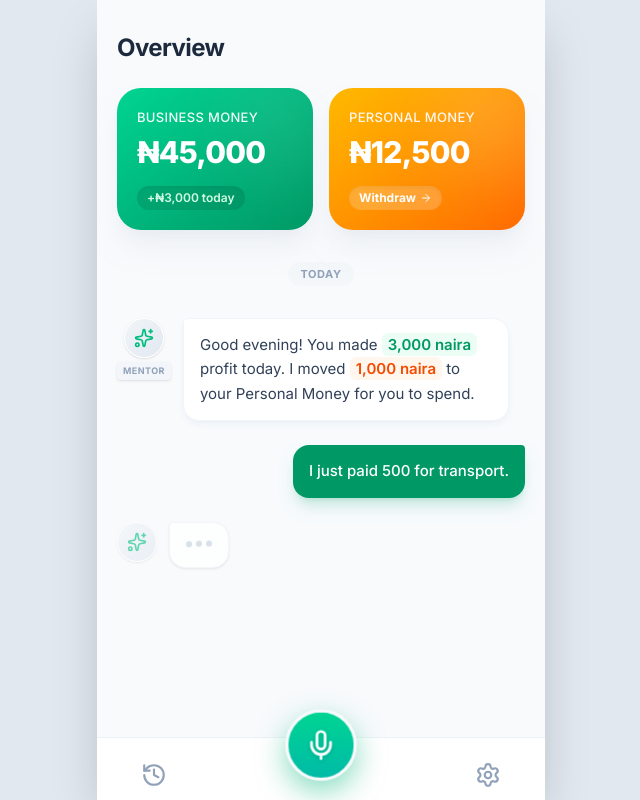
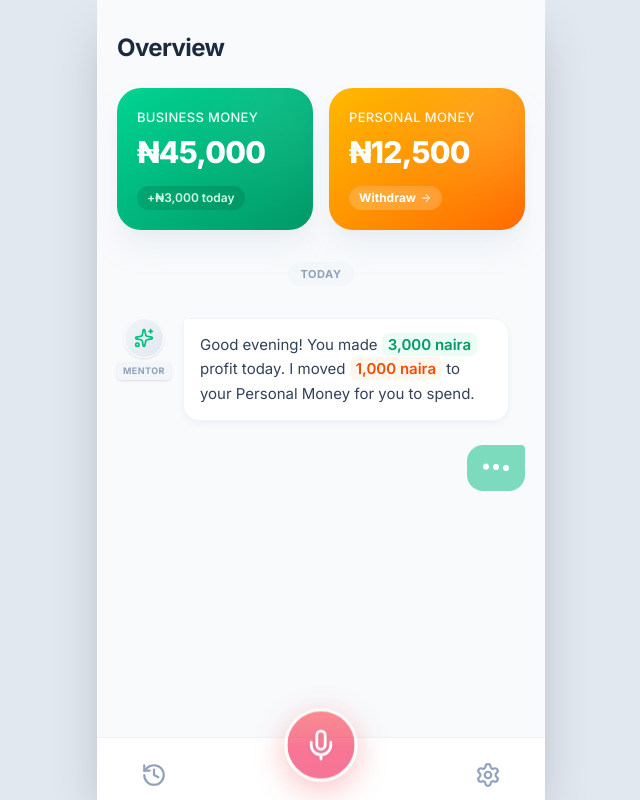
Before and after one commit to fortcodec/Track, a Next.js app: page / in a window 1280 px wide. Both pictures are taken after a click on the button 639 px from the left and 744 px from the top of the page. Shown: the whole page, without its empty margins (319-959 px from the left). Built offline with nearby package versions, Linux system fonts and the light colour scheme.

Commit message:
feat: implement Web Speech API voice interaction

```diff
--- a/src/app/layout.tsx
+++ b/src/app/layout.tsx
@@ -2,8 +2,7 @@ import React from "react";
 import type { Metadata } from "next";
 import { Inter } from "next/font/google";
 import "./globals.css";
-import Link from "next/link";
-import { History, Mic, Settings } from "lucide-react";
+import { BottomNav } from "@/components/BottomNav";
 
 const inter = Inter({ subsets: ["latin"] });
 
@@ -26,29 +25,7 @@ export default function RootLayout({
             {children}
           </main>
 
-          {/* Bottom Navigation */}
-          <nav className="w-full bg-white/90 backdrop-blur-xl border-t border-slate-200/60 px-8 py-3 flex justify-between items-center z-50 relative pb-safe">
-            <Link
-              href="/history"
-              className="p-3 text-slate-400 hover:text-emerald-600 transition-all rounded-2xl hover:bg-emerald-50 active:scale-95"
-            >
-              <History className="w-[26px] h-[26px]" />
-            </Link>
-
-            {/* Glowing FAB */}
-            <div className="absolute left-1/2 -translate-x-1/2 -top-7 z-50">
-              <button className="bg-gradient-to-b from-emerald-400 to-teal-500 p-4 rounded-full text-white transition-transform active:scale-95 flex items-center justify-center border-[3px] border-slate-50 animate-breathe">
-                <Mic className="w-8 h-8 drop-shadow-sm" />
-              </button>
-            </div>
-
-            <Link
-              href="/settings"
-              className="p-3 text-slate-400 hover:text-emerald-600 transition-all rounded-2xl hover:bg-emerald-50 active:scale-95"
-            >
-              <Settings className="w-[26px] h-[26px]" />
-            </Link>
-          </nav>
+          <BottomNav />
 
         </div>
       </body>
--- a/src/app/page.tsx
+++ b/src/app/page.tsx
@@ -1,6 +1,18 @@
+"use client";
+
 import { Sparkles, ArrowRight } from "lucide-react";
+import { useAppStore } from "@/store/useAppStore";
+import { useEffect, useRef } from "react";
 
 export default function Home() {
+  const { messages, transcript, isListening } = useAppStore();
+  const chatEndRef = useRef<HTMLDivElement>(null);
+
+  // Auto-scroll chat to bottom
+  useEffect(() => {
+    chatEndRef.current?.scrollIntoView({ behavior: 'smooth' });
+  }, [messages, transcript]);
+
   return (
     <>
       {/* Dual Pockets Header */}
@@ -40,8 +52,10 @@ export default function Home() {
           </span>
         </div>
 
-        {/* AI Chat Bubble */}
-        <div className="flex items-start gap-3 opacity-0 animate-slide-up">
+        {/* Dynamic Chat Messages */}
+        {messages.map((msg, idx) => (
+          msg.sender === 'ai' ? (
+            <div key={msg.id} className="flex items-start gap-3 animate-slide-up" style={{ animationDelay: `${Math.min(idx * 150, 450)}ms` }}>
               <div className="flex flex-col items-center gap-1">
                 <div className="w-10 h-10 rounded-full bg-gradient-to-br from-slate-100 to-slate-200 flex items-center justify-center shadow-sm border border-white flex-shrink-0">
                   <Sparkles className="w-5 h-5 text-emerald-500" />
@@ -50,31 +64,43 @@ export default function Home() {
               </div>
 
               <div className="bg-white px-4 py-3.5 rounded-2xl rounded-tl-sm shadow-md shadow-slate-200/40 border border-slate-100 text-slate-700 text-[15px] leading-relaxed max-w-[80%]">
-            Good evening! You made <span className="font-semibold text-emerald-600 bg-emerald-50 px-1.5 py-0.5 rounded-md">3,000 naira</span> profit today. I moved <span className="font-semibold text-orange-600 bg-orange-50 px-1.5 py-0.5 rounded-md">1,000 naira</span> to your Personal Money for you to spend.
+                {msg.id === '1' ? (
+                  <>Good evening! You made <span className="font-semibold text-emerald-600 bg-emerald-50 px-1.5 py-0.5 rounded-md">3,000 naira</span> profit today. I moved <span className="font-semibold text-orange-600 bg-orange-50 px-1.5 py-0.5 rounded-md">1,000 naira</span> to your Personal Money for you to spend.</>
+                ) : (
+                  msg.text
+                )}
               </div>
             </div>
-
-        {/* User Message Bubble */}
-        <div className="flex items-end gap-2.5 justify-end opacity-0 animate-slide-up" style={{ animationDelay: '150ms' }}>
+          ) : (
+            <div key={msg.id} className="flex items-end gap-2.5 justify-end animate-slide-up" style={{ animationDelay: `${Math.min(idx * 100, 300)}ms` }}>
               <div className="bg-emerald-600 px-4 py-3.5 rounded-2xl rounded-tr-sm shadow-lg shadow-emerald-600/20 text-white text-[15px] leading-relaxed max-w-[80%] font-medium">
-            I just paid 500 for transport.
+                {msg.text}
               </div>
             </div>
+          )
+        ))}
 
-        {/* AI Typing Indicator (Optional Polish) */}
-        <div className="flex items-start gap-3 opacity-0 animate-slide-up" style={{ animationDelay: '400ms' }}>
-          <div className="flex flex-col items-center gap-1">
-            <div className="w-10 h-10 rounded-full bg-gradient-to-br from-slate-100 to-slate-200 flex items-center justify-center shadow-sm border border-white flex-shrink-0 opacity-60">
-              <Sparkles className="w-5 h-5 text-emerald-500" />
+        {/* Real-time transcript bubble */}
+        {isListening && transcript && (
+          <div className="flex items-end gap-2.5 justify-end animate-slide-up">
+            <div className="bg-emerald-500/80 px-4 py-3.5 rounded-2xl rounded-tr-sm shadow-lg shadow-emerald-500/20 text-white text-[15px] leading-relaxed max-w-[80%] font-medium backdrop-blur-sm">
+              <span className="opacity-90">{transcript}</span>
             </div>
           </div>
-          <div className="bg-white px-4 py-4 rounded-2xl rounded-tl-sm shadow-sm border border-slate-100 flex gap-1 items-center h-[46px] opacity-70">
-            <div className="w-1.5 h-1.5 bg-slate-300 rounded-full animate-bounce"></div>
-            <div className="w-1.5 h-1.5 bg-slate-300 rounded-full animate-bounce" style={{ animationDelay: "150ms" }}></div>
-            <div className="w-1.5 h-1.5 bg-slate-300 rounded-full animate-bounce" style={{ animationDelay: "300ms" }}></div>
+        )}
+
+        {/* AI Typing Indicator (when listening but no transcript yet) */}
+        {isListening && !transcript && (
+          <div className="flex items-end gap-2.5 justify-end animate-slide-up opacity-70">
+            <div className="bg-emerald-500/50 px-4 py-4 rounded-2xl rounded-tr-sm flex gap-1 items-center h-[46px] backdrop-blur-sm">
+              <div className="w-1.5 h-1.5 bg-white rounded-full animate-bounce"></div>
+              <div className="w-1.5 h-1.5 bg-white rounded-full animate-bounce" style={{ animationDelay: "150ms" }}></div>
+              <div className="w-1.5 h-1.5 bg-white rounded-full animate-bounce" style={{ animationDelay: "300ms" }}></div>
             </div>
           </div>
+        )}
 
+        <div ref={chatEndRef} className="h-1" />
       </div>
     </>
   );
--- /dev/null
+++ b/src/components/BottomNav.tsx
@@ -0,0 +1,100 @@
+"use client";
+
+import Link from "next/link";
+import { History, Mic, Settings } from "lucide-react";
+import { useAppStore } from "@/store/useAppStore";
+import { useEffect, useState, useCallback } from "react";
+
+export function BottomNav() {
+  const { isListening, setIsListening, setTranscript, addMessage } = useAppStore();
+  const [recognition, setRecognition] = useState<any>(null);
+
+  useEffect(() => {
+    if (typeof window !== "undefined") {
+      const SpeechRecognition = window.SpeechRecognition || (window as any).webkitSpeechRecognition;
+      if (SpeechRecognition) {
+        const rec = new SpeechRecognition();
+        rec.continuous = true;
+        rec.interimResults = true;
+
+        let finalTranscript = "";
+
+        rec.onresult = (event: any) => {
+          let interimTranscript = "";
+          for (let i = event.resultIndex; i < event.results.length; i++) {
+            if (event.results[i].isFinal) {
+              finalTranscript += event.results[i][0].transcript;
+            } else {
+              interimTranscript += event.results[i][0].transcript;
+            }
+          }
+          setTranscript(finalTranscript + interimTranscript);
+        };
+
+        rec.onend = () => {
+          setIsListening(false);
+          setTranscript((current) => {
+            if (current.trim()) {
+              addMessage({ id: Date.now().toString(), sender: 'user', text: current.trim() });
+            }
+            return '';
+          });
+          finalTranscript = "";
+        };
+
+        setRecognition(rec);
+      }
+    }
+  }, [setIsListening, setTranscript, addMessage]);
+
+  const toggleListen = useCallback(() => {
+    if (!recognition) {
+      alert("Voice recognition is not supported in this browser. Try Chrome, Safari, or Edge.");
+      return;
+    }
+
+    if (isListening) {
+      recognition.stop();
+    } else {
+      setTranscript('');
+      try {
+        recognition.start();
+        setIsListening(true);
+      } catch (e) {
+        console.error("Speech recognition error:", e);
+      }
+    }
+  }, [isListening, recognition, setTranscript, setIsListening]);
+
+  return (
+    <nav className="w-full bg-white/90 backdrop-blur-xl border-t border-slate-200/60 px-8 py-3 flex justify-between items-center z-50 relative pb-safe">
+      <Link
+        href="/history"
+        className="p-3 text-slate-400 hover:text-emerald-600 transition-all rounded-2xl hover:bg-emerald-50 active:scale-95"
+      >
+        <History className="w-[26px] h-[26px]" />
+      </Link>
+
+      {/* Glowing FAB */}
+      <div className="absolute left-1/2 -translate-x-1/2 -top-7 z-50">
+        <button
+          onClick={toggleListen}
+          className={`p-4 rounded-full text-white transition-all duration-300 flex items-center justify-center border-[3px] border-slate-50 active:scale-95 ${
+            isListening
+              ? 'bg-gradient-to-b from-red-500 to-rose-600 shadow-[0_8px_30px_rgba(239,68,68,0.6)] animate-pulse scale-105'
+              : 'bg-gradient-to-b from-emerald-400 to-teal-500 shadow-[0_8px_30px_rgba(16,185,129,0.5)] animate-breathe'
+          }`}
+        >
+          <Mic className="w-8 h-8 drop-shadow-sm" />
+        </button>
+      </div>
+
+      <Link
+        href="/settings"
+        className="p-3 text-slate-400 hover:text-emerald-600 transition-all rounded-2xl hover:bg-emerald-50 active:scale-95"
+      >
+        <Settings className="w-[26px] h-[26px]" />
+      </Link>
+    </nav>
+  );
+}
--- /dev/null
+++ b/src/store/useAppStore.ts
@@ -0,0 +1,33 @@
+import { create } from 'zustand';
+
+export type Message = {
+  id: string;
+  sender: 'ai' | 'user';
+  text: string;
+};
+
+interface AppState {
+  isListening: boolean;
+  transcript: string;
+  messages: Message[];
+  setIsListening: (isListening: boolean) => void;
+  setTranscript: (transcript: string | ((prev: string) => string)) => void;
+  addMessage: (message: Message) => void;
+}
+
+export const useAppStore = create<AppState>((set) => ({
+  isListening: false,
+  transcript: '',
+  messages: [
+    {
+      id: '1',
+      sender: 'ai',
+      text: 'Good evening! You made 3,000 naira profit today. I moved 1,000 naira to your Personal Money for you to spend.',
+    }
+  ],
+  setIsListening: (isListening) => set({ isListening }),
+  setTranscript: (updater) => set((state) => ({
+    transcript: typeof updater === 'function' ? updater(state.transcript) : updater
+  })),
+  addMessage: (message) => set((state) => ({ messages: [...state.messages, message] })),
+}));
```
Lines whose indentation alone changed are shown as unchanged.
